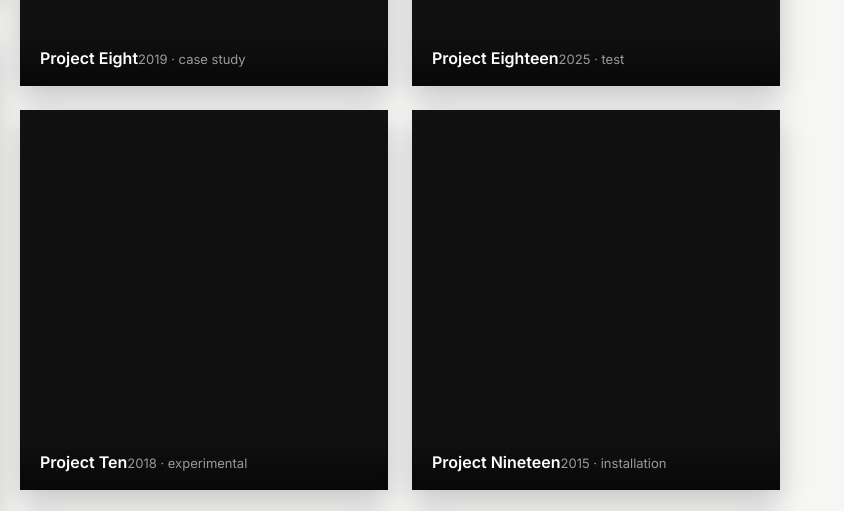
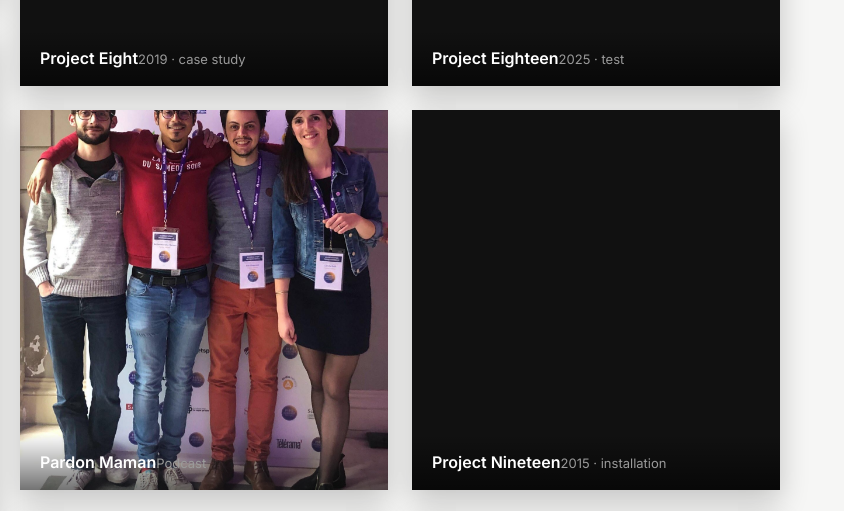
Before and after one commit to ycsls/ycsls.github.io, a plain HTML site: page index.html in a window 1280 px wide. Shown: the part 540-1051 px from the top of the page, 436-1280 px from the left. Drawn offline with Linux system fonts and the light colour scheme; a web font is replaced by a local one.

Commit message:
Update index.html

```diff
--- a/index.html
+++ b/index.html
@@ -237,9 +237,15 @@
         <div class="meta"><span>Project Eight</span><span class="sub">2019 · case study</span></div>
       </a>
 
-      <a class="card big" href="#" tabindex="0" data-video="https://www.youtube.com/embed/ScMzIvxBSi4" data-provider="youtube" data-description="Project 10 — expérimentation visuelle; textures et loops." aria-label="Project 10">
-        <div class="media" style="background-image: url('thumbs/project10.jpg')"></div>
-        <div class="meta"><span>Project Ten</span><span class="sub">2018 · experimental</span></div>
+      <a class="card big" href="#" tabindex="0" data-video="https://www.youtube.com/embed/GuoZL6nd9fk?si=t36hAhDvR2w0qUc8" data-provider="youtube" data-description="iTunes : https://itunes.apple.com/fr/podcast/pardon-maman/id1234291617
+Spotify : https://open.spotify.com/show/3qaC9qCtUSFh60idYUlSKf
+Deezer : http://www.deezer.com/show/54685
+Twitter : @PardonMamanPod
+Facebook : https://www.facebook.com/PardonMamanPodcast/
+Instagram : https://www.instagram.com/pardonmamanpodcast/
+Le site : http://pardonmaman.fr" aria-label="Project 10">
+        <div class="media" style="background-image: url('https://raw.githubusercontent.com/ycsls/ycsls.github.io/refs/heads/main/la-fine-equipe-de-pardon-maman-pendant-l-edition-2019-du-paris-podcast-festival-de-g-a-dr-juan-hisham-ilias-et-camille-photo-dr-1614439653.jpg')"></div>
+        <div class="meta"><span>Pardon Maman</span><span class="sub">Podcast</span></div>
       </a>
 
       <a class="card small" href="#" tabindex="0" data-video="https://player.vimeo.com/video/112233445" data-provider="vimeo" data-description="Project 11 — motion graphics pour événementiel." aria-label="Project 11">
```
